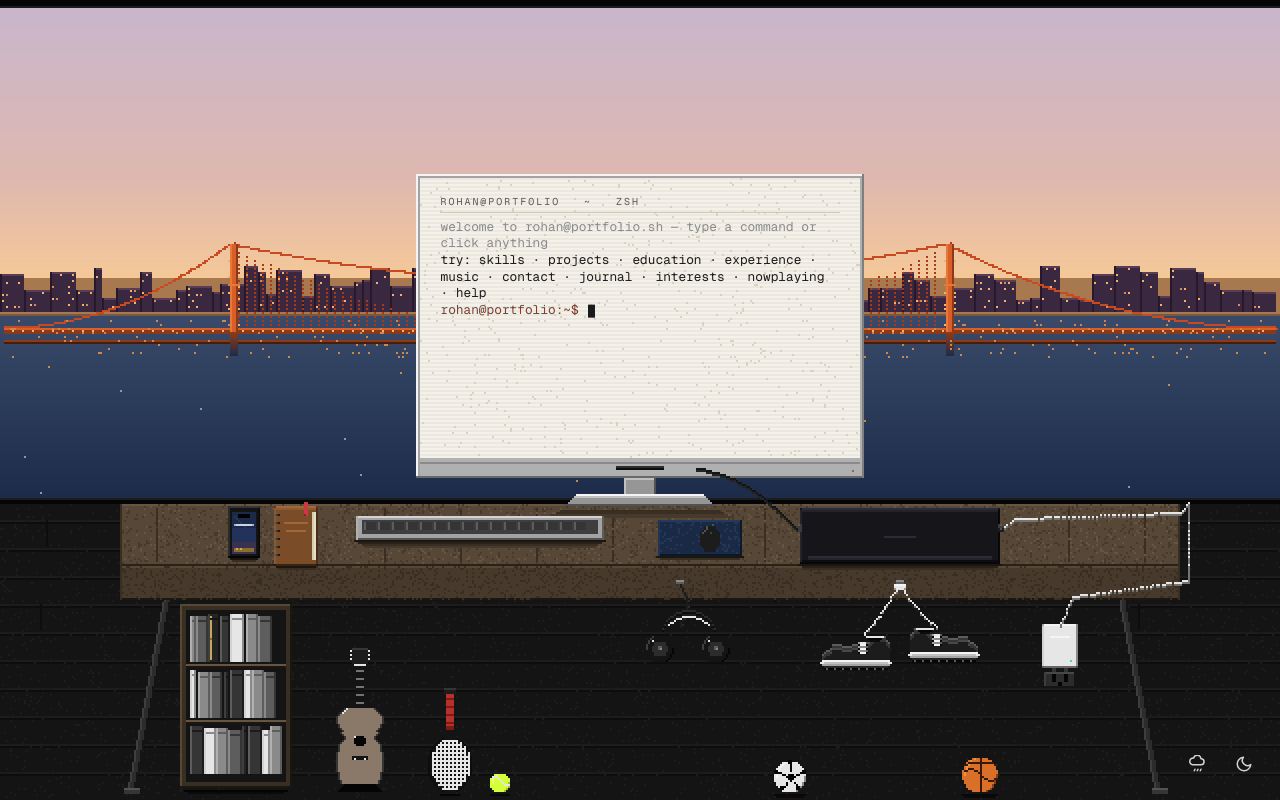
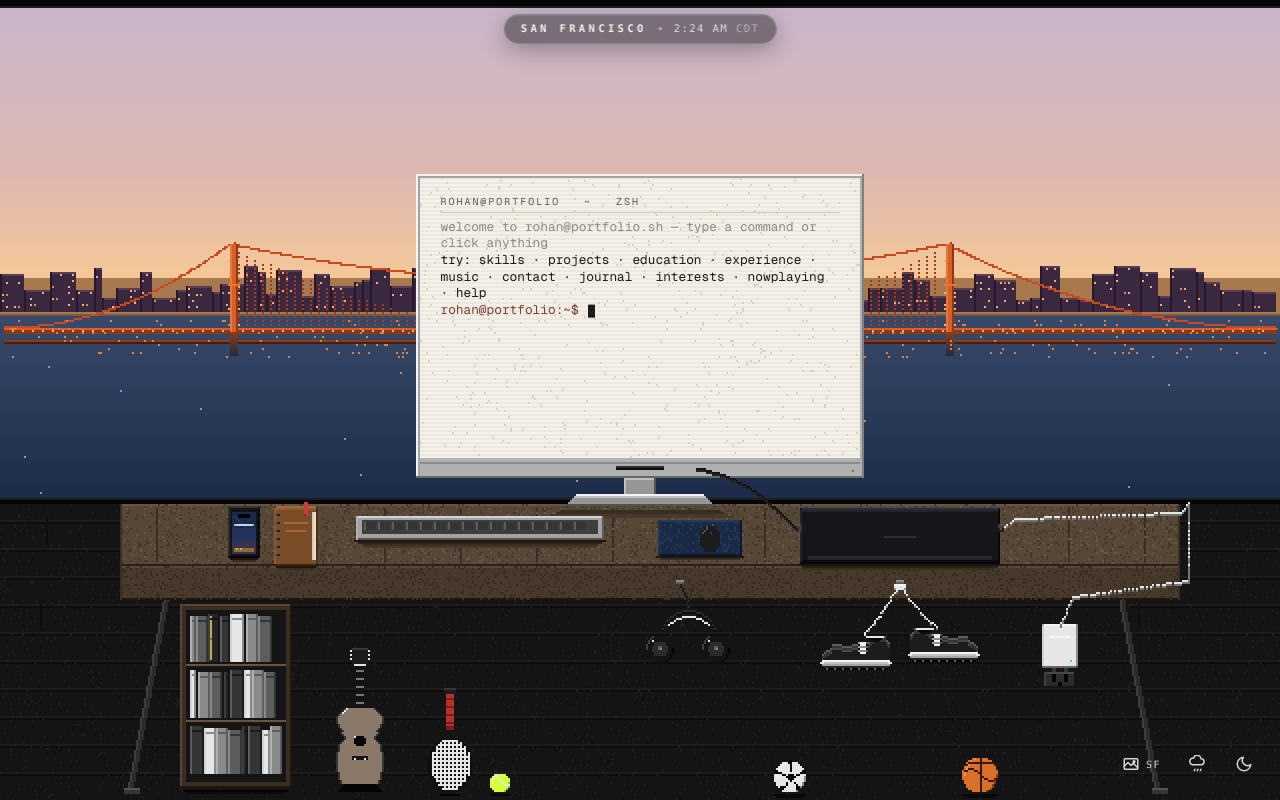
Before and after one commit to sah-rohan/rohan-site-v2, a Next.js app: page / in a window 1280 px wide. Built offline with nearby package versions, Linux system fonts and the light colour scheme.

Commit message:
feat: more views in desk mode w/ toggle for tokyo, NYC, and CA and time and city tag on top

```diff
--- a/src/components/PixelDesk.tsx
+++ b/src/components/PixelDesk.tsx
@@ -1,7 +1,7 @@
 "use client";
 
 import { useEffect, useMemo, useRef, useState, useCallback } from "react";
-import { CW, CH, DESK_TOP_Y, drawWall, drawFloor, drawDesk, drawPhoneDesk, drawPhoneStand } from "./pixel/scene";
+import { CW, CH, DESK_TOP_Y, drawWall, drawFloor, drawDesk, drawPhoneDesk, drawPhoneStand, SceneId } from "./pixel/scene";
 import {
   drawMonitor, drawTerminalBackground, drawMacBook, drawKeyboard, drawMouse,
   drawBookshelf, drawPhone, drawNotebook,
@@ -93,6 +93,7 @@ export default function PixelDesk() {
 
   // Weather — toggleable live rain in the window background.
   const [raining, setRaining] = useState(false);
+  const [scene, setScene] = useState<SceneId>("sf");
 
   const [soccerX, setSoccerX] = useState(395);
   const [soccerAngle, setSoccerAngle] = useState(0);
@@ -152,7 +153,7 @@ export default function PixelDesk() {
     if (!ctx) return;
     ctx.imageSmoothingEnabled = false;
 
-    drawWall(ctx, theme); // dark: Bay Bridge dusk; light: Golden Gate sunset
+    drawWall(ctx, theme, scene);
 
     // Phone viewport = close-up: bay bridge above + ONE continuous pixel-art
     // wood slab below, plus a pixel-art stand the phone rests on.
@@ -234,7 +235,7 @@ export default function PixelDesk() {
     // wallImageReady is intentionally a dep so the canvas redraws when the
     // SF skyline image finishes loading.
     // eslint-disable-next-line react-hooks/exhaustive-deps
-  }, [hover, screenRect, theme, wallImageReady, monitorSize, isCompact, isPhone, mounted, soccerX, soccerAngle]);
+  }, [hover, screenRect, theme, wallImageReady, monitorSize, isCompact, isPhone, mounted, soccerX, soccerAngle, scene]);
 
   // Repaint when hover changes OR sprites finish loading.
   useEffect(() => { repaint(); }, [repaint, spritesReady]);
@@ -494,9 +495,14 @@ export default function PixelDesk() {
           paddingRight: "env(safe-area-inset-right, 0px)",
         }}
       >
+        <SceneToggle scene={scene} onCycle={() => setScene(s => {
+          const order: SceneId[] = ["sf", "nyc", "tokyo"];
+          return order[(order.indexOf(s) + 1) % order.length];
+        })} />
         <RainToggle raining={raining} onToggle={() => setRaining(r => !r)} />
         <ThemeToggle theme={theme} onToggle={() => setTheme(t => t === "dark" ? "light" : "dark")} />
       </div>
+      {!isPhone && <ScenePill scene={scene} />}
     </div>
   );
 }
@@ -1056,6 +1062,104 @@ function Thunder() {
   );
 }
 
+const SCENE_LABELS: Record<SceneId, string> = {
+  sf:    "SAN FRANCISCO",
+  nyc:   "NEW YORK CITY",
+  tokyo: "TOKYO",
+};
+
+function ScenePill({ scene }: { scene: SceneId }) {
+  const [time, setTime] = useState<string>("");
+  useEffect(() => {
+    const fmt = new Intl.DateTimeFormat("en-US", {
+      hour: "numeric", minute: "2-digit", hour12: true,
+      timeZone: "America/Chicago",
+    });
+    const update = () => setTime(fmt.format(new Date()));
+    update();
+    const id = window.setInterval(update, 20_000);
+    return () => window.clearInterval(id);
+  }, []);
+
+  return (
+    <div
+      className="absolute z-30 pointer-events-none select-none"
+      style={{
+        top: "calc(env(safe-area-inset-top, 0px) + 14px)",
+        left: "50%",
+        transform: "translateX(-50%)",
+      }}
+    >
+      <div
+        className="flex items-center gap-3 px-4 py-1.5 rounded-full"
+        style={{
+          background: "rgba(10,10,12,0.42)",
+          backdropFilter: "blur(8px)",
+          WebkitBackdropFilter: "blur(8px)",
+          border: "1px solid rgba(255,255,255,0.14)",
+          boxShadow: "0 6px 24px rgba(0,0,0,0.30), inset 0 1px 0 rgba(255,255,255,0.10)",
+          color: "#f5f0e8",
+        }}
+      >
+        <span
+          style={{
+            fontFamily: "ui-monospace, 'SF Mono', Menlo, monospace",
+            fontSize: "10.5px",
+            letterSpacing: "0.32em",
+            fontWeight: 600,
+          }}
+        >
+          {SCENE_LABELS[scene]}
+        </span>
+        <span
+          style={{
+            width: "3px",
+            height: "3px",
+            borderRadius: "9999px",
+            background: "rgba(245,240,232,0.55)",
+          }}
+        />
+        <span
+          style={{
+            fontFamily: "ui-monospace, 'SF Mono', Menlo, monospace",
+            fontSize: "10.5px",
+            letterSpacing: "0.14em",
+            fontVariantNumeric: "tabular-nums",
+            color: "rgba(245,240,232,0.85)",
+          }}
+        >
+          {time} <span style={{ opacity: 0.6 }}>CDT</span>
+        </span>
+      </div>
+    </div>
+  );
+}
+
+function SceneToggle({ scene, onCycle }: { scene: SceneId; onCycle: () => void }) {
+  const short: Record<SceneId, string> = { sf: "SF", nyc: "NYC", tokyo: "TYO" };
+  return (
+    <button
+      onClick={onCycle}
+      aria-label={`Scene: ${SCENE_LABELS[scene]} — click to cycle`}
+      title={`View: ${SCENE_LABELS[scene]} (click to change)`}
+      className="h-10 px-2.5 flex items-center justify-center gap-1.5
+                 border border-transparent
+                 hover:border-neutral-500 hover:rounded-md hover:bg-neutral-900/40
+                 transition-all duration-150
+                 text-neutral-300 hover:text-white"
+    >
+      <svg viewBox="0 0 24 24" width="18" height="18" fill="none" stroke="currentColor" strokeWidth="2" strokeLinecap="round" strokeLinejoin="round">
+        <rect x="3" y="5" width="18" height="14" rx="1" />
+        <path d="M3 15l5-5 4 4 3-3 6 6" />
+        <circle cx="16" cy="9" r="1.2" />
+      </svg>
+      <span style={{ fontFamily: "ui-monospace, Menlo, monospace", fontSize: "10px", letterSpacing: "0.15em" }}>
+        {short[scene]}
+      </span>
+    </button>
+  );
+}
+
 function RainToggle({ raining, onToggle }: { raining: boolean; onToggle: () => void }) {
   return (
     <button
```
